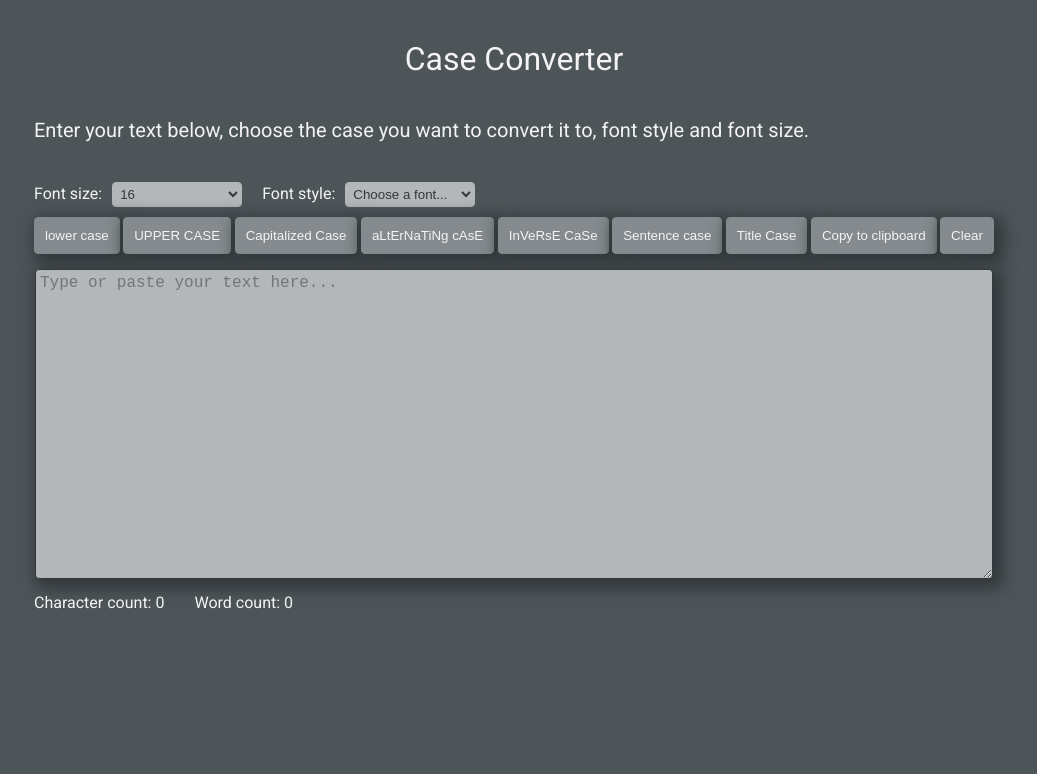
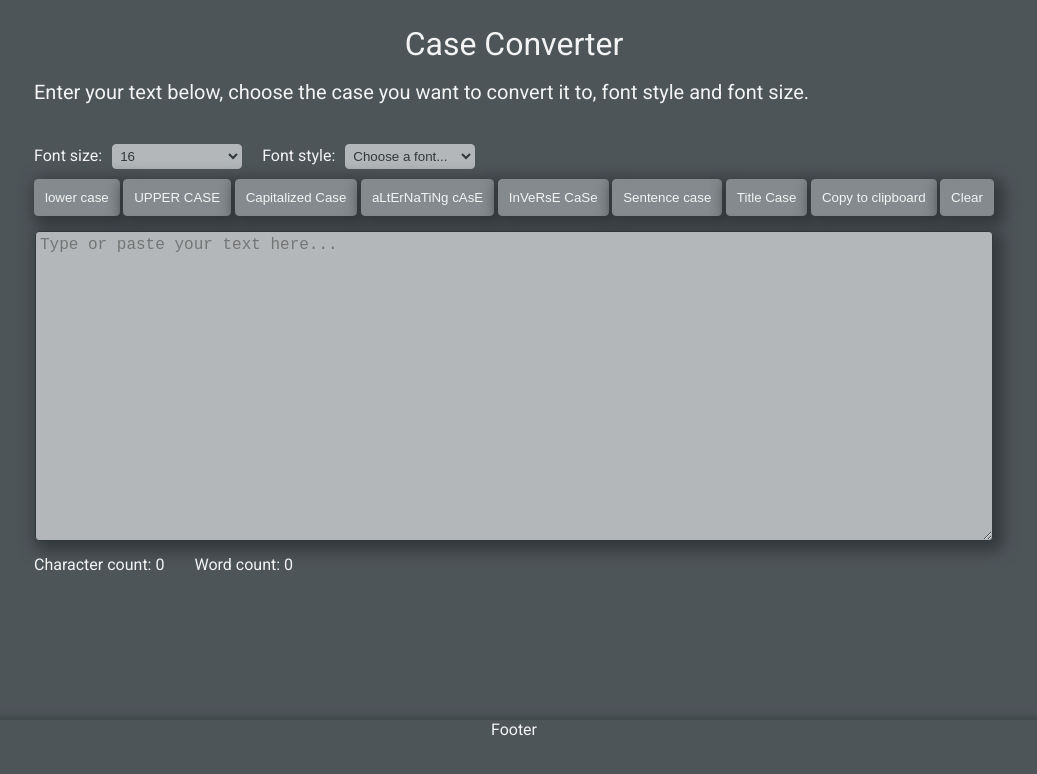
Before and after one commit to katmart93/case-converter-app, a React (Create React App) app: page / in a window 1280 px wide. Shown: the top 774 px of the page, without its empty margins (126-1163 px from the left). Built offline with nearby package versions, Linux system fonts and the light colour scheme; a web font is replaced by a local one.

Commit message:
footer styles added

```diff
--- a/src/App.css
+++ b/src/App.css
@@ -1,17 +1,25 @@
 .App {
   background: #4e5559;
-  height: 100vh;
+  min-height: 100vh;
   margin: 0 auto;
   max-width: 1400px;
   text-align: center;
 }
 h1 {
-  padding: 40px;
+  padding-top: 25px;
 }
-
+.title {
+  min-height: 10vh;
+}
 .wrapper {
   max-width: 960px;
+  min-height: 80vh;
   margin: 0 auto;
+}
+.text {
+  font-size: 20px;
+  text-align: left;
+  margin-bottom: 40px;
 }
 .selectors-wrapper {
   display: flex;
@@ -69,10 +77,9 @@ h1 {
 .stats span {
   margin-right: 30px;
 }
-.text {
-  font-size: 20px;
-  text-align: left;
-  margin-bottom: 40px;
+.footer {
+  min-height: 10vh;
+  box-shadow: 0px -5px 10px -5px #32383b;
 }
 .input textarea:focus,
 .options button:focus,
--- a/src/App.js
+++ b/src/App.js
@@ -6,6 +6,7 @@ import Options from "./components/Options";
 import Input from "./components/Input";
 import Stats from "./components/Stats";
 import Text from "./Text";
+import Footer from "./components/Footer";
 
 //styles
 import "./App.css";
@@ -151,6 +152,7 @@ function App() {
         />
         <Stats charCount={charCount} wordCount={wordCount} />
       </div>
+      <Footer />
     </div>
   );
 }
```
